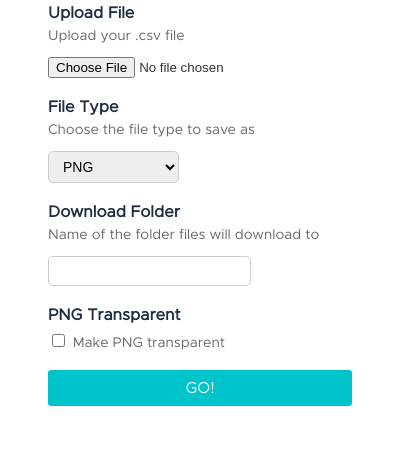
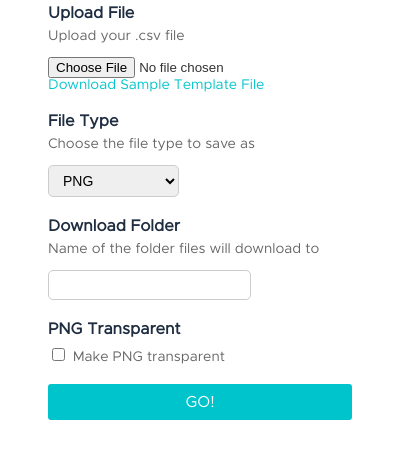
Before and after one commit to DucTriIT/Kittl, a browser extension: page popup.html in a window 400 px wide. Shown: the part 138-596 px from the top of the page. Drawn offline with Linux system fonts and the light colour scheme.

Commit message:
template file

```diff
--- a/popup.html
+++ b/popup.html
@@ -104,7 +104,12 @@
 			color: #666666;
 			font-weight: 400;
 		}
-
+        .apod-link {
+			font-size: 14px;
+			color: #00c4cc;
+			font-weight: 400;
+            cursor: pointer;
+		}
 		#apod-body-wrapper input[type="text"],
 		#apod-body-wrapper select {
 			display: block;
@@ -178,6 +183,7 @@
 						<h4 class="apod-has-tooltip">Upload File</h4>
 						<p class="apod-tooltip">Upload your .csv file</p>
 						<input class="apod-input" type="file" id="upload">
+                        <a id="downloadTemplate" class="apod-link">Download Sample Template File</a>
 					</div>
 
 					<div id="downloadOptions">
--- a/popup.js
+++ b/popup.js
@@ -10,7 +10,9 @@ var extensionConfig = {
 };
 
 window.onload = () => {
-
+    document.querySelector('#downloadTemplate').addEventListener('click', evt => {
+        download('template.csv', 'Year,Name,File Name\n2020,John,john_2020\n2021,Bob,bob_2021\n2022,Jane,jane_2023');
+    });
   if (document.querySelector('#fileType').value !== 'PNG') {
     document.querySelector('#pngOptions').style.display = 'none';
   }
```
